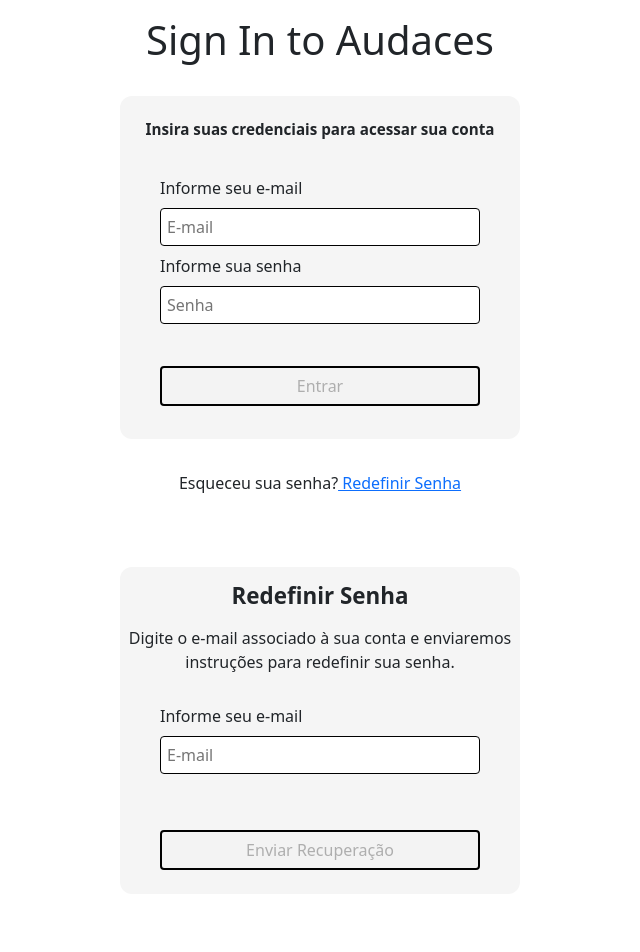
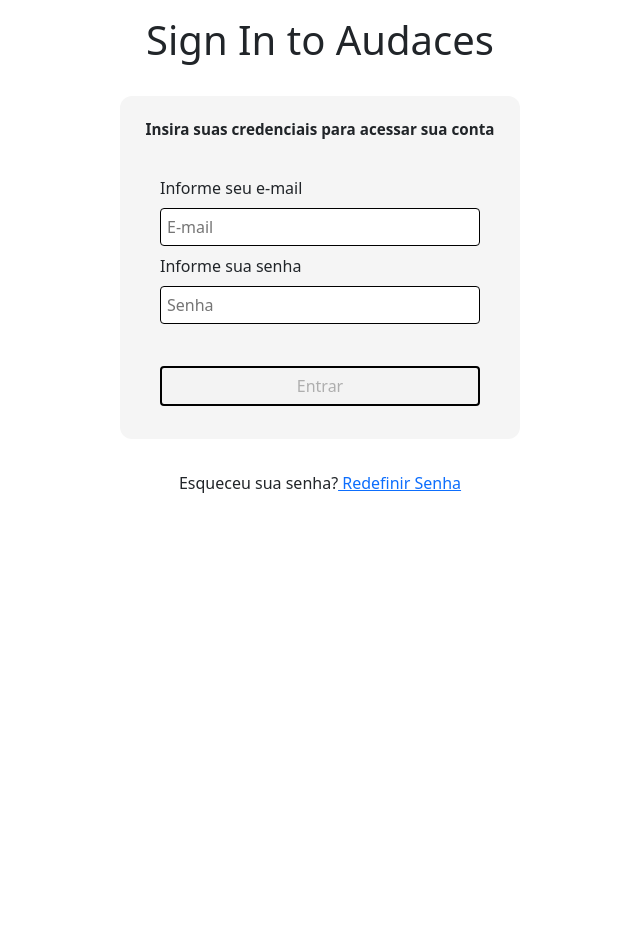
Before and after one commit to Ro3son/DevInHouse-Audaces-Manager, an Angular app in the folder app-audaces-manager/: page /login in a window 1280 px wide. Shown: the top 952 px of the page, without its empty margins (320-960 px from the left). After the commit the page ends 800 px from the top, so only its background shows below. Built offline with nearby package versions, Linux system fonts and the light colour scheme.

Commit message:
add tags components

```diff
--- a/app-audaces-manager/src/app/app.component.html
+++ b/app-audaces-manager/src/app/app.component.html
@@ -1,3 +1 @@
-<app-login></app-login>
-<app-esqueci-senha></app-esqueci-senha>
 <router-outlet></router-outlet>
```
